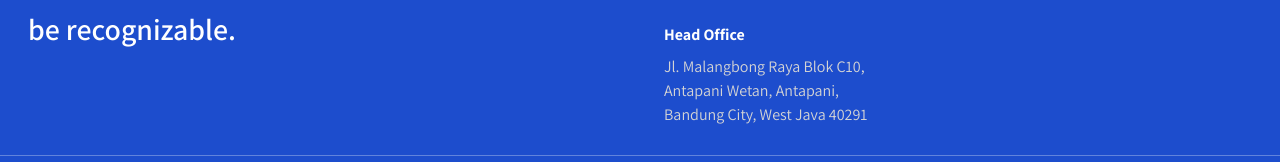
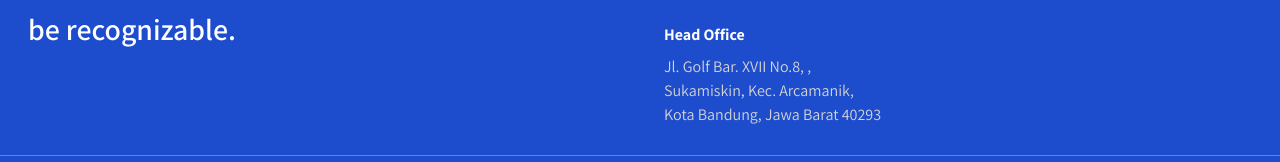
Before and after one commit to vanhallen28/invisual-project, a Next.js app: page / in a window 1280 px wide. Shown: the part 1371-1533 px from the top of the page. Built offline with nearby package versions, Linux system fonts and the light colour scheme; no server answers; the database is empty.

Commit message:
Update Alamat

```diff
--- a/src/components/layout/footer.tsx
+++ b/src/components/layout/footer.tsx
@@ -50,11 +50,11 @@ export default function Footer() {
                             <Link
                                 target="_blank"
                                 className="text-neutral-300 hover:underline underline-offset-4"
-                                href="https://maps.app.goo.gl/EZb1N7KCEMsMKMDc8"
+                                href="https://maps.app.goo.gl/JWWyRCD4Y2AmDobQ9"
                             >
-                                <p>Jl. Malangbong Raya Blok C10,</p>
-                                <p>Antapani Wetan, Antapani,</p>
-                                <p>Bandung City, West Java 40291</p>
+                                <p>Jl. Golf Bar. XVII No.8, ,</p>
+                                <p>Sukamiskin, Kec. Arcamanik,</p>
+                                <p>Kota Bandung, Jawa Barat 40293</p>
                             </Link>
                         </div>
                     </div>
```
